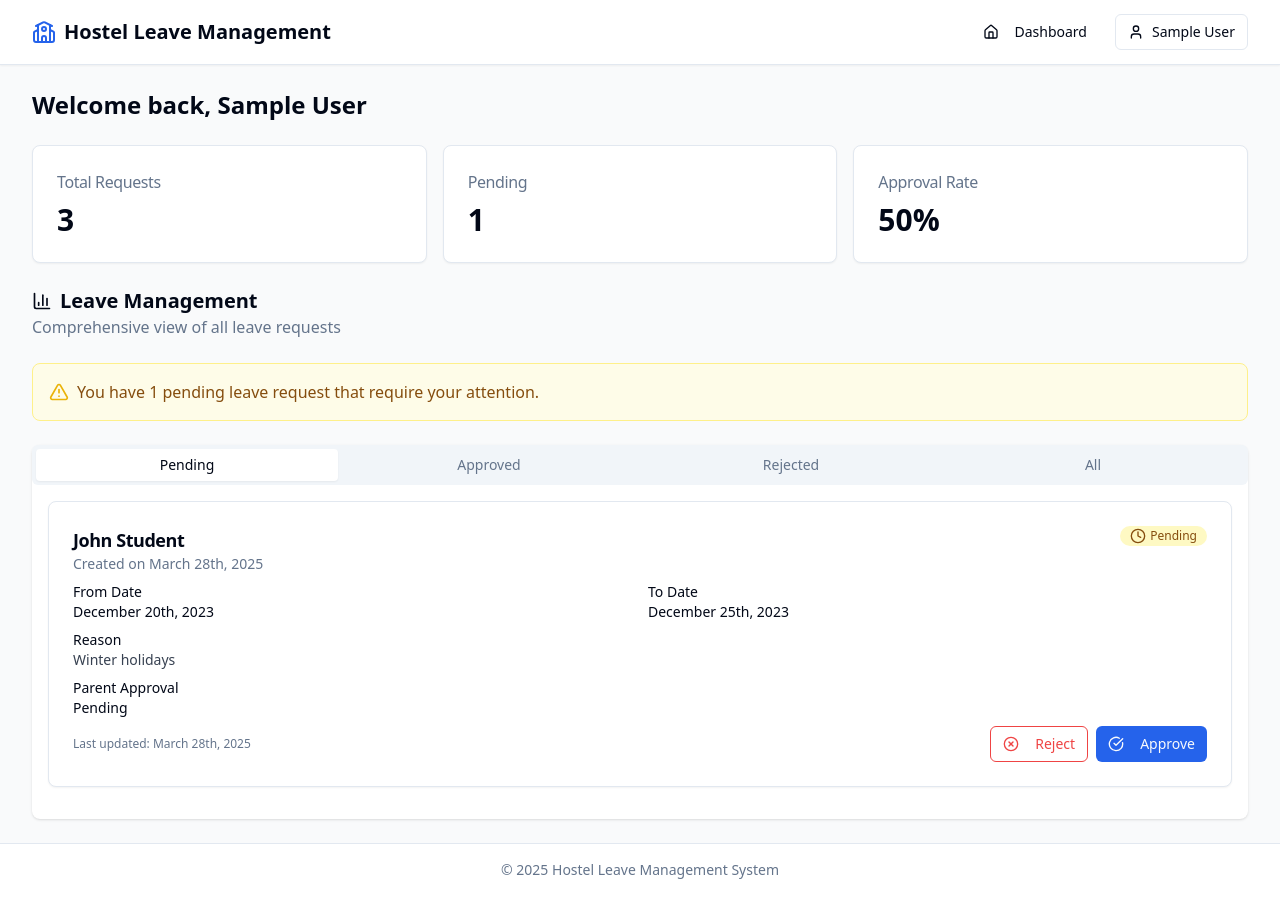
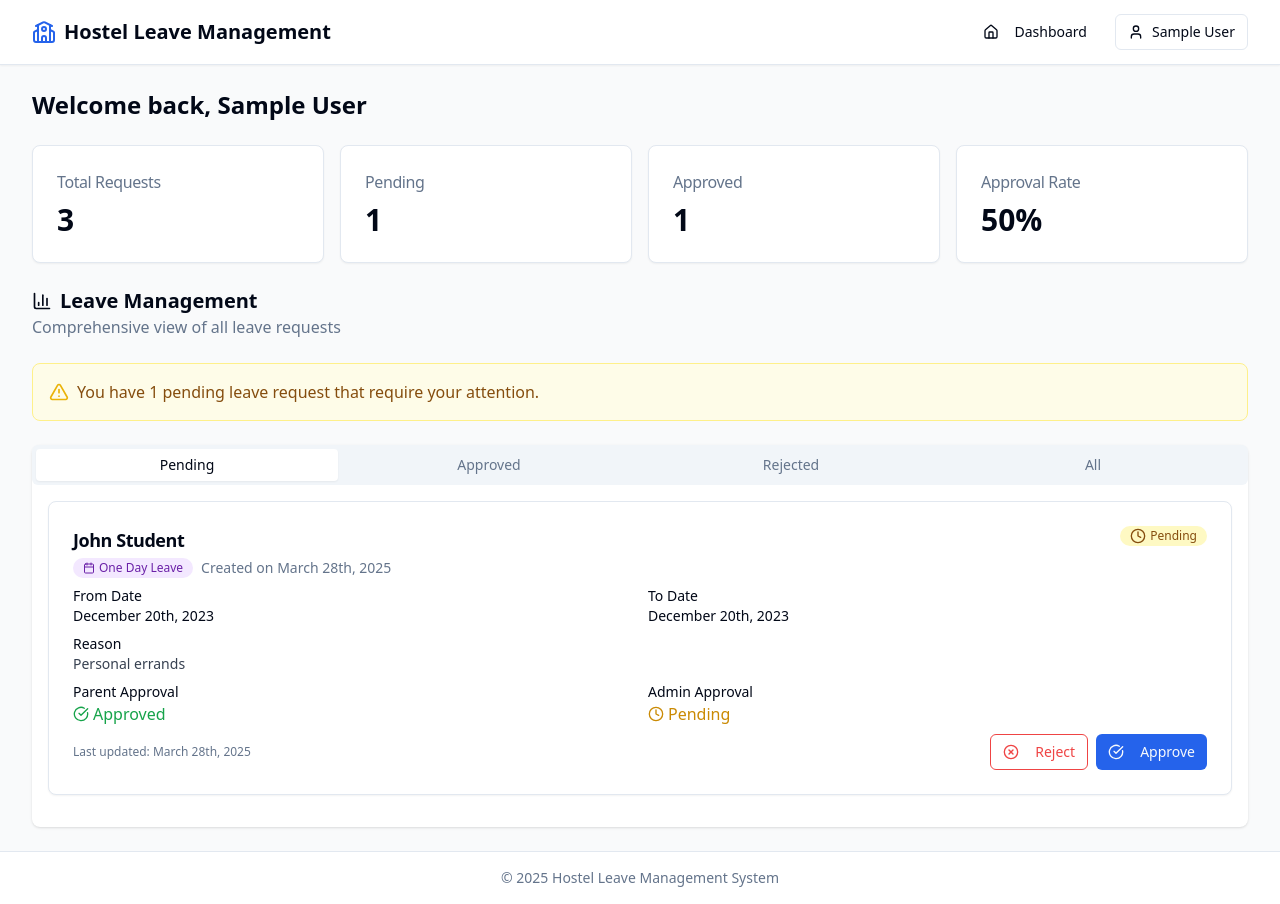
Before and after one commit to 23it075/hostel-leave-ninja, a React (Vite) app: page /dashboard in a window 1280 px wide. Built offline with nearby package versions, Linux system fonts and the light colour scheme; sample sign-in values are in the browser's storage.

Commit message:
Add leave type and admin approval features
- Added leave type options (home leave, one day leave).
- Implemented admin approval functionality.
- Updated leave request status to reflect both parent and admin approvals.

```diff
--- a/src/contexts/LeaveContext.tsx
+++ b/src/contexts/LeaveContext.tsx
@@ -1,27 +1,37 @@
-
 import React, { createContext, useState, useContext, useEffect, ReactNode } from 'react';
 import { toast } from "sonner";
 import { useAuth, User } from './AuthContext';
 
 export type LeaveStatus = 'pending' | 'approved' | 'rejected';
+export type LeaveType = 'home_leave' | 'one_day_leave' | 'medical_leave' | 'emergency_leave' | 'other';
+
+export const LEAVE_TYPE_LABELS: Record<LeaveType, string> = {
+  home_leave: 'Home Leave',
+  one_day_leave: 'One Day Leave',
+  medical_leave: 'Medical Leave',
+  emergency_leave: 'Emergency Leave',
+  other: 'Other'
+};
 
 export interface LeaveRequest {
   id: string;
   studentId: string;
   studentName: string;
+  leaveType: LeaveType;
   fromDate: string;
   toDate: string;
   reason: string;
   status: LeaveStatus;
-  parentApproval?: boolean;
-  adminApproval?: boolean;
+  parentApproval: boolean;
+  adminApproval: boolean;
+  finalApproval: boolean;
   createdAt: string;
   updatedAt: string;
 }
 
 interface LeaveContextType {
   leaveRequests: LeaveRequest[];
-  createLeaveRequest: (data: Omit<LeaveRequest, 'id' | 'status' | 'createdAt' | 'updatedAt' | 'studentId' | 'studentName'>) => void;
+  createLeaveRequest: (data: Omit<LeaveRequest, 'id' | 'status' | 'createdAt' | 'updatedAt' | 'studentId' | 'studentName' | 'parentApproval' | 'adminApproval' | 'finalApproval'>) => void;
   updateLeaveRequest: (id: string, status: LeaveStatus) => void;
   getStudentLeaves: (studentId: string) => LeaveRequest[];
   getPendingLeaves: () => LeaveRequest[];
@@ -58,12 +68,14 @@ export const LeaveProvider: React.FC<LeaveProviderProps> = ({ children }) => {
           id: '1',
           studentId: '1',
           studentName: 'John Student',
+          leaveType: 'home_leave',
           fromDate: '2023-10-12',
           toDate: '2023-10-15',
           reason: 'Family function',
           status: 'approved',
           parentApproval: true,
           adminApproval: true,
+          finalApproval: true,
           createdAt: new Date(Date.now() - 7 * 24 * 60 * 60 * 1000).toISOString(),
           updatedAt: new Date(Date.now() - 5 * 24 * 60 * 60 * 1000).toISOString()
         },
@@ -71,12 +83,14 @@ export const LeaveProvider: React.FC<LeaveProviderProps> = ({ children }) => {
           id: '2',
           studentId: '1',
           studentName: 'John Student',
+          leaveType: 'medical_leave',
           fromDate: '2023-11-05',
           toDate: '2023-11-07',
           reason: 'Medical appointment',
           status: 'rejected',
           parentApproval: false,
           adminApproval: false,
+          finalApproval: false,
           createdAt: new Date(Date.now() - 14 * 24 * 60 * 60 * 1000).toISOString(),
           updatedAt: new Date(Date.now() - 13 * 24 * 60 * 60 * 1000).toISOString()
         },
@@ -84,10 +98,14 @@ export const LeaveProvider: React.FC<LeaveProviderProps> = ({ children }) => {
           id: '3',
           studentId: '1',
           studentName: 'John Student',
+          leaveType: 'one_day_leave',
           fromDate: '2023-12-20',
-          toDate: '2023-12-25',
-          reason: 'Winter holidays',
+          toDate: '2023-12-20',
+          reason: 'Personal errands',
           status: 'pending',
+          parentApproval: true,
+          adminApproval: false,
+          finalApproval: false,
           createdAt: new Date(Date.now() - 2 * 24 * 60 * 60 * 1000).toISOString(),
           updatedAt: new Date(Date.now() - 2 * 24 * 60 * 60 * 1000).toISOString()
         }
@@ -103,7 +121,7 @@ export const LeaveProvider: React.FC<LeaveProviderProps> = ({ children }) => {
     localStorage.setItem('leaveRequests', JSON.stringify(leaveRequests));
   }, [leaveRequests]);
 
-  const createLeaveRequest = (data: Omit<LeaveRequest, 'id' | 'status' | 'createdAt' | 'updatedAt' | 'studentId' | 'studentName'>) => {
+  const createLeaveRequest = (data: Omit<LeaveRequest, 'id' | 'status' | 'createdAt' | 'updatedAt' | 'studentId' | 'studentName' | 'parentApproval' | 'adminApproval' | 'finalApproval'>) => {
     if (!user) {
       toast.error('You must be logged in to create a leave request');
       return;
@@ -115,6 +133,9 @@ export const LeaveProvider: React.FC<LeaveProviderProps> = ({ children }) => {
       studentName: user.name,
       ...data,
       status: 'pending',
+      parentApproval: false,
+      adminApproval: false,
+      finalApproval: false,
       createdAt: new Date().toISOString(),
       updatedAt: new Date().toISOString()
     };
@@ -125,17 +146,39 @@ export const LeaveProvider: React.FC<LeaveProviderProps> = ({ children }) => {
 
   const updateLeaveRequest = (id: string, status: LeaveStatus) => {
     setLeaveRequests(prev =>
-      prev.map(leave =>
-        leave.id === id
-          ? {
-              ...leave,
-              status,
-              parentApproval: user?.role === 'parent' ? status === 'approved' : leave.parentApproval,
-              adminApproval: user?.role === 'admin' ? status === 'approved' : leave.adminApproval,
-              updatedAt: new Date().toISOString()
-            }
-          : leave
-      )
+      prev.map(leave => {
+        if (leave.id === id) {
+          // Update approval based on user role
+          const parentApproval = user?.role === 'parent' ? status === 'approved' : leave.parentApproval;
+          const adminApproval = user?.role === 'admin' ? status === 'approved' : leave.adminApproval;
+
+          // Determine final status
+          let finalStatus = leave.status;
+          let finalApproval = false;
+
+          if (status === 'rejected') {
+            // If either rejects, the entire request is rejected
+            finalStatus = 'rejected';
+          } else if (parentApproval && adminApproval) {
+            // If both approve, the request is approved
+            finalStatus = 'approved';
+            finalApproval = true;
+          } else {
+            // Otherwise, it remains pending
+            finalStatus = 'pending';
+          }
+
+          return {
+            ...leave,
+            parentApproval,
+            adminApproval,
+            status: finalStatus,
+            finalApproval,
+            updatedAt: new Date().toISOString()
+          };
+        }
+        return leave;
+      })
     );
 
     toast.success(`Leave request ${status}`);
--- a/src/pages/AdminDashboard.tsx
+++ b/src/pages/AdminDashboard.tsx
@@ -1,10 +1,11 @@
 
 import React from 'react';
-import { useLeave, LeaveRequest } from '@/contexts/LeaveContext';
+import { useLeave, LeaveRequest, LEAVE_TYPE_LABELS } from '@/contexts/LeaveContext';
 import { Button } from '@/components/ui/button';
 import { Card, CardContent, CardDescription, CardFooter, CardHeader, CardTitle } from '@/components/ui/card';
 import { TabsContent, Tabs, TabsList, TabsTrigger } from '@/components/ui/tabs';
-import { AlertTriangle, CheckCircle, XCircle, Clock, BarChart3 } from 'lucide-react';
+import { Badge } from '@/components/ui/badge';
+import { AlertTriangle, CheckCircle, XCircle, Clock, BarChart3, Calendar } from 'lucide-react';
 import { format } from 'date-fns';
 import {
   AlertDialog,
@@ -36,6 +37,25 @@ const AdminDashboard: React.FC = () => {
     updateLeaveRequest(id, 'rejected');
   };
 
+  const LeaveTypeBadge: React.FC<{ type: LeaveRequest['leaveType'] }> = ({ type }) => {
+    const typeConfig = {
+      home_leave: { class: 'bg-blue-100 text-blue-800' },
+      one_day_leave: { class: 'bg-purple-100 text-purple-800' },
+      medical_leave: { class: 'bg-pink-100 text-pink-800' },
+      emergency_leave: { class: 'bg-orange-100 text-orange-800' },
+      other: { class: 'bg-gray-100 text-gray-800' }
+    };
+
+    const config = typeConfig[type];
+
+    return (
+      <span className={`inline-flex items-center px-2.5 py-0.5 rounded-full text-xs font-medium ${config.class}`}>
+        <Calendar className="h-3 w-3 mr-1" />
+        {LEAVE_TYPE_LABELS[type]}
+      </span>
+    );
+  };
+
   const LeaveStatusBadge: React.FC<{ status: LeaveRequest['status'] }> = ({ status }) => {
     const statusConfig = {
       pending: { icon: <Clock className="h-4 w-4 mr-1" />, class: 'bg-yellow-100 text-yellow-800' },
@@ -53,6 +73,20 @@ const AdminDashboard: React.FC = () => {
     );
   };
 
+  const ApprovalStatus: React.FC<{ approved: boolean | undefined }> = ({ approved }) => {
+    if (approved === undefined) return <span className="text-gray-400">N/A</span>;
+
+    return approved ? (
+      <span className="text-green-600 flex items-center">
+        <CheckCircle className="h-4 w-4 mr-1" /> Approved
+      </span>
+    ) : (
+      <span className="text-yellow-600 flex items-center">
+        <Clock className="h-4 w-4 mr-1" /> Pending
+      </span>
+    );
+  };
+
   const LeaveCard: React.FC<{ leave: LeaveRequest; isPending?: boolean }> = ({ leave, isPending }) => {
     return (
       <Card className="mb-4">
@@ -60,8 +94,9 @@ const AdminDashboard: React.FC = () => {
           <div className="flex justify-between items-start">
             <div>
               <CardTitle className="text-lg">{leave.studentName}</CardTitle>
-              <CardDescription>
-                Created on {format(new Date(leave.createdAt), 'PPP')}
+              <CardDescription className="flex gap-2 mt-1">
+                <LeaveTypeBadge type={leave.leaveType} />
+                <span>Created on {format(new Date(leave.createdAt), 'PPP')}</span>
               </CardDescription>
             </div>
             <LeaveStatusBadge status={leave.status} />
@@ -78,20 +113,28 @@ const AdminDashboard: React.FC = () => {
               <p className="text-sm">{format(new Date(leave.toDate), 'PPP')}</p>
             </div>
           </div>
-          <div>
+          <div className="mb-2">
             <p className="text-sm font-medium">Reason</p>
             <p className="text-sm text-gray-700">{leave.reason}</p>
           </div>
-          <div className="mt-2">
-            <p className="text-sm font-medium">Parent Approval</p>
-            <p className="text-sm">
-              {leave.parentApproval === true
-                ? 'Approved'
-                : leave.parentApproval === false
-                  ? 'Rejected'
-                  : 'Pending'}
-            </p>
+          <div className="grid grid-cols-2 gap-4">
+            <div>
+              <p className="text-sm font-medium">Parent Approval</p>
+              <ApprovalStatus approved={leave.parentApproval} />
+            </div>
+            <div>
+              <p className="text-sm font-medium">Admin Approval</p>
+              <ApprovalStatus approved={leave.adminApproval} />
+            </div>
           </div>
+          {leave.finalApproval && (
+            <div className="mt-2">
+              <Badge variant="outline" className="bg-green-50 text-green-700 border-green-200">
+                <CheckCircle className="h-3.5 w-3.5 mr-1" />
+                Fully Approved
+              </Badge>
+            </div>
+          )}
         </CardContent>
         <CardFooter className="pt-0 flex justify-between items-center">
           <div className="text-xs text-muted-foreground">
@@ -142,7 +185,9 @@ const AdminDashboard: React.FC = () => {
                   <AlertDialogHeader>
                     <AlertDialogTitle>Approve Leave Request</AlertDialogTitle>
                     <AlertDialogDescription>
-                      Are you sure you want to approve this leave request?
+                      {leave.parentApproval
+                        ? "The parent has already approved this request. Your approval will fully approve the leave request."
+                        : "Note: This leave still requires parent approval before it's fully approved."}
                     </AlertDialogDescription>
                   </AlertDialogHeader>
                   <AlertDialogFooter>
@@ -162,7 +207,7 @@ const AdminDashboard: React.FC = () => {
 
   return (
     <div>
-      <div className="grid grid-cols-1 md:grid-cols-3 gap-4 mb-6">
+      <div className="grid grid-cols-1 md:grid-cols-4 gap-4 mb-6">
         <Card>
           <CardHeader className="pb-2">
             <CardTitle className="text-base font-medium text-muted-foreground">Total Requests</CardTitle>
@@ -177,6 +222,14 @@ const AdminDashboard: React.FC = () => {
           </CardHeader>
           <CardContent>
             <div className="text-3xl font-bold">{pendingLeaves.length}</div>
+          </CardContent>
+        </Card>
+        <Card>
+          <CardHeader className="pb-2">
+            <CardTitle className="text-base font-medium text-muted-foreground">Approved</CardTitle>
+          </CardHeader>
+          <CardContent>
+            <div className="text-3xl font-bold">{approvedLeaves.length}</div>
           </CardContent>
         </Card>
         <Card>
--- a/src/pages/StudentDashboard.tsx
+++ b/src/pages/StudentDashboard.tsx
@@ -1,14 +1,15 @@
 
 import React, { useState } from 'react';
 import { useAuth } from '@/contexts/AuthContext';
-import { useLeave, LeaveRequest } from '@/contexts/LeaveContext';
+import { useLeave, LeaveRequest, LeaveType, LEAVE_TYPE_LABELS } from '@/contexts/LeaveContext';
 import { Button } from '@/components/ui/button';
 import { Input } from '@/components/ui/input';
 import { Label } from '@/components/ui/label';
 import { Textarea } from '@/components/ui/textarea';
 import { Card, CardContent, CardDescription, CardFooter, CardHeader, CardTitle } from '@/components/ui/card';
 import { Tabs, TabsContent, TabsList, TabsTrigger } from '@/components/ui/tabs';
-import { PlusCircle, CheckCircle, XCircle, Clock } from 'lucide-react';
+import { Select, SelectContent, SelectItem, SelectTrigger, SelectValue } from '@/components/ui/select';
+import { PlusCircle, CheckCircle, XCircle, Clock, Calendar } from 'lucide-react';
 import { format } from 'date-fns';
 import { Dialog, DialogContent, DialogDescription, DialogFooter, DialogHeader, DialogTitle, DialogTrigger } from '@/components/ui/dialog';
 
@@ -19,6 +20,7 @@ const StudentDashboard: React.FC = () => {
   const [fromDate, setFromDate] = useState('');
   const [toDate, setToDate] = useState('');
   const [reason, setReason] = useState('');
+  const [leaveType, setLeaveType] = useState<LeaveType>('home_leave');
 
   const studentLeaves = user ? getStudentLeaves(user.id) : [];
   const pendingLeaves = studentLeaves.filter(leave => leave.status === 'pending');
@@ -28,26 +30,28 @@ const StudentDashboard: React.FC = () => {
   const handleSubmit = (e: React.FormEvent) => {
     e.preventDefault();
 
-    if (!fromDate || !toDate || !reason) return;
+    if (!fromDate || !toDate || !reason || !leaveType) return;
 
     createLeaveRequest({
       fromDate,
       toDate,
       reason,
+      leaveType,
     });
 
     // Reset form
     setFromDate('');
     setToDate('');
     setReason('');
+    setLeaveType('home_leave');
     setIsDialogOpen(false);
   };
 
   const LeaveStatusBadge: React.FC<{ status: LeaveRequest['status'] }> = ({ status }) => {
     const statusConfig = {
-      pending: { icon: <Clock className="h-4 w-4 mr-1" />, class: 'leave-status-pending' },
-      approved: { icon: <CheckCircle className="h-4 w-4 mr-1" />, class: 'leave-status-approved' },
-      rejected: { icon: <XCircle className="h-4 w-4 mr-1" />, class: 'leave-status-rejected' }
+      pending: { icon: <Clock className="h-4 w-4 mr-1" />, class: 'bg-yellow-100 text-yellow-800' },
+      approved: { icon: <CheckCircle className="h-4 w-4 mr-1" />, class: 'bg-green-100 text-green-800' },
+      rejected: { icon: <XCircle className="h-4 w-4 mr-1" />, class: 'bg-red-100 text-red-800' }
     };
 
     const config = statusConfig[status];
@@ -65,12 +69,14 @@ const StudentDashboard: React.FC = () => {
       <Card className="mb-4">
         <CardHeader className="pb-2">
           <div className="flex justify-between items-start">
-            <CardTitle className="text-lg">Leave Request</CardTitle>
+            <div>
+              <CardTitle className="text-lg">Leave Request</CardTitle>
+              <CardDescription>
+                {LEAVE_TYPE_LABELS[leave.leaveType]} • Created on {format(new Date(leave.createdAt), 'PPP')}
+              </CardDescription>
+            </div>
             <LeaveStatusBadge status={leave.status} />
           </div>
-          <CardDescription>
-            Created on {format(new Date(leave.createdAt), 'PPP')}
-          </CardDescription>
         </CardHeader>
         <CardContent className="pb-2">
           <div className="grid grid-cols-2 gap-4 mb-2">
@@ -83,9 +89,23 @@ const StudentDashboard: React.FC = () => {
               <p className="text-sm">{format(new Date(leave.toDate), 'PPP')}</p>
             </div>
           </div>
-          <div>
+          <div className="mb-2">
             <p className="text-sm font-medium">Reason</p>
             <p className="text-sm text-gray-700">{leave.reason}</p>
+          </div>
+          <div className="grid grid-cols-2 gap-4">
+            <div>
+              <p className="text-sm font-medium">Parent Approval</p>
+              <p className="text-sm">
+                {leave.parentApproval ? 'Approved' : 'Pending'}
+              </p>
+            </div>
+            <div>
+              <p className="text-sm font-medium">Admin Approval</p>
+              <p className="text-sm">
+                {leave.adminApproval ? 'Approved' : 'Pending'}
+              </p>
+            </div>
           </div>
         </CardContent>
         <CardFooter className="pt-0">
@@ -117,6 +137,22 @@ const StudentDashboard: React.FC = () => {
             </DialogHeader>
             <form onSubmit={handleSubmit}>
               <div className="grid gap-4 py-4">
+                <div className="space-y-2">
+                  <Label htmlFor="leaveType">Leave Type</Label>
+                  <Select value={leaveType} onValueChange={(value) => setLeaveType(value as LeaveType)}>
+                    <SelectTrigger>
+                      <SelectValue placeholder="Select leave type" />
+                    </SelectTrigger>
+                    <SelectContent>
+                      {Object.entries(LEAVE_TYPE_LABELS).map(([value, label]) => (
+                        <SelectItem key={value} value={value}>
+                          {label}
+                        </SelectItem>
+                      ))}
+                    </SelectContent>
+                  </Select>
+                </div>
+
                 <div className="grid grid-cols-2 gap-4">
                   <div className="space-y-2">
                     <Label htmlFor="fromDate">From Date</Label>
```
Also changed, not shown: src/backend/models/LeaveRequest.js (+22 -0 lines), src/backend/routes/leave.js (+26 -4 lines).
